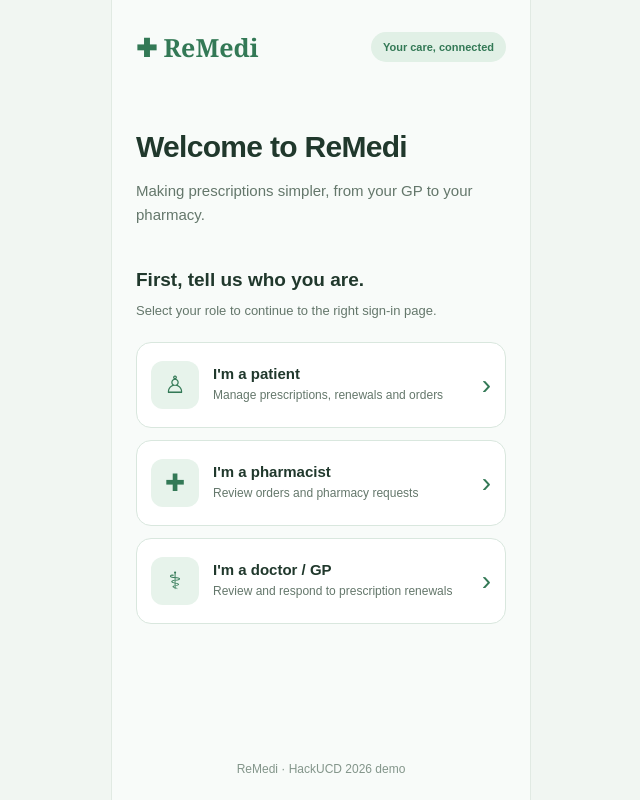
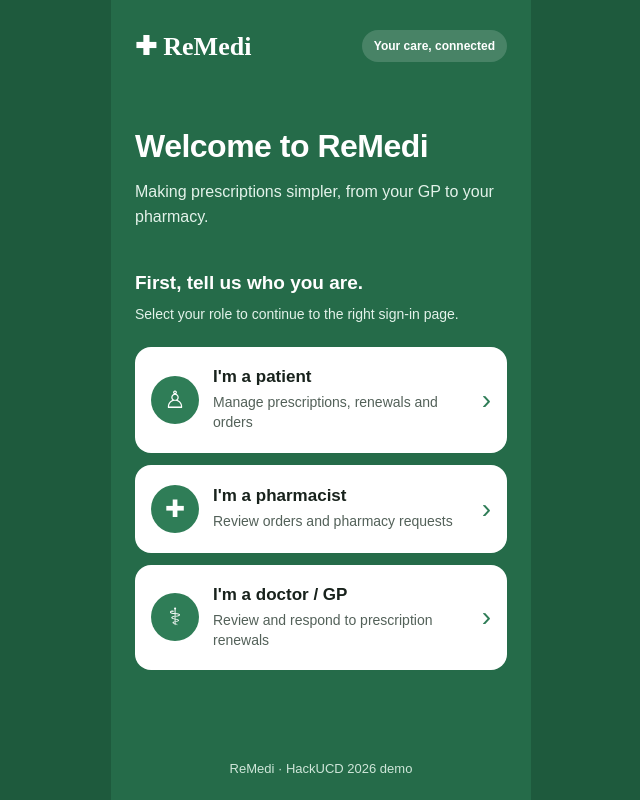
Before and after one commit to nehajosephh/ReMedi, a Flask app: page / in a window 1280 px wide. Shown: the whole page, without its empty margins (319-959 px from the left). Run offline with Flask 3, Linux system fonts and the light colour scheme.

Commit message:
change colour

```diff
--- a/static/css/welcome.css
+++ b/static/css/welcome.css
@@ -1,13 +1,12 @@
-
 * {
     box-sizing: border-box;
 }
 
 body.welcome-body {
     margin: 0;
-    background: #f1f6f2;
-    color: #20382c;
-    font-family: Arial, Helvetica, sans-serif;
+    background: #1E5A3D;
+    color: #FFFFFF;
+    font-family: 'Source Sans 3', sans-serif;
 }
 
 .welcome-page {
@@ -16,9 +15,7 @@ body.welcome-body {
     min-height: 100vh;
     margin: 0 auto;
     padding: 30px 24px 24px;
-    background: #f8fbf9;
-    border-left: 1px solid #e1eae3;
-    border-right: 1px solid #e1eae3;
+    background: #256B49;
     display: flex;
     flex-direction: column;
 }
@@ -31,17 +28,17 @@ body.welcome-body {
 }
 
 .brand {
-    font-family: Georgia, serif;
-    font-size: 25px;
-    font-weight: bold;
-    color: #337956;
+    font-family: 'Source Serif 4', serif;
+    font-size: 26px;
+    font-weight: 600;
+    color: #FFFFFF;
 }
 
 .tagline {
-    background: #e1f0e6;
-    color: #337956;
-    font-size: 11px;
-    font-weight: bold;
+    background: rgba(255, 255, 255, 0.16);
+    color: #FFFFFF;
+    font-size: 12px;
+    font-weight: 700;
     padding: 9px 12px;
     border-radius: 20px;
 }
@@ -51,16 +48,17 @@ body.welcome-body {
 }
 
 .intro h1 {
-    font-size: 30px;
+    font-size: 32px;
     line-height: 1.15;
     margin: 0 0 14px;
-    letter-spacing: -0.7px;
+    letter-spacing: -0.5px;
+    color: #FFFFFF;
 }
 
 .intro p {
-    font-size: 15px;
+    font-size: 16px;
     line-height: 1.6;
-    color: #64776b;
+    color: #E3F2EA;
     margin: 0;
 }
 
@@ -71,11 +69,12 @@ body.welcome-body {
 .role-selection h2 {
     font-size: 19px;
     margin: 0 0 10px;
+    color: #FFFFFF;
 }
 
 .instruction {
-    font-size: 13px;
-    color: #64776b;
+    font-size: 14px;
+    color: #E3F2EA;
     line-height: 1.5;
     margin: 0 0 22px;
 }
@@ -86,24 +85,24 @@ body.welcome-body {
     gap: 14px;
     padding: 18px 14px;
     margin-bottom: 12px;
-    background: white;
-    border: 1px solid #d9e7de;
-    border-radius: 15px;
+    background: #FFFFFF;
+    border: 2px solid transparent;
+    border-radius: 16px;
     text-decoration: none;
-    color: #20382c;
+    color: #18221C;
     transition: border-color 0.2s,
                 box-shadow 0.2s,
                 transform 0.2s;
 }
 
 .role-card:hover {
-    border-color: #337956;
-    box-shadow: 0 5px 16px rgba(30, 80, 50, 0.08);
+    border-color: #A8D5BC;
+    box-shadow: 0 8px 20px rgba(0, 0, 0, 0.18);
     transform: translateY(-2px);
 }
 
 .role-card:focus-visible {
-    outline: 3px solid #337956;
+    outline: 3px solid #FFFFFF;
     outline-offset: 3px;
 }
 
@@ -114,9 +113,9 @@ body.welcome-body {
     display: flex;
     align-items: center;
     justify-content: center;
-    border-radius: 12px;
-    background: #e7f3eb;
-    color: #337956;
+    border-radius: 24px;
+    background: #2F7D57;
+    color: #FFFFFF;
     font-size: 24px;
 }
 
@@ -128,17 +127,18 @@ body.welcome-body {
 }
 
 .role-copy strong {
-    font-size: 15px;
+    font-size: 17px;
+    color: #18221C;
 }
 
 .role-copy small {
-    font-size: 12px;
+    font-size: 14px;
     line-height: 1.45;
-    color: #64776b;
+    color: #536159;
 }
 
 .arrow {
-    color: #337956;
+    color: #2F7D57;
     font-size: 28px;
 }
 
@@ -146,8 +146,8 @@ footer {
     margin-top: auto;
     padding-top: 45px;
     text-align: center;
-    color: #83958a;
-    font-size: 12px;
+    color: #CFE6D9;
+    font-size: 13px;
 }
 
 @media (max-width: 420px) {
```
